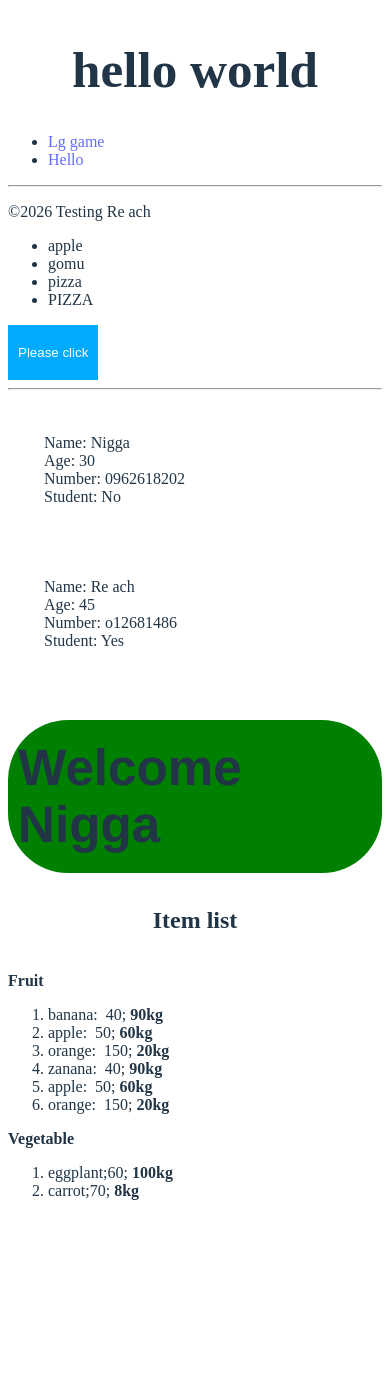
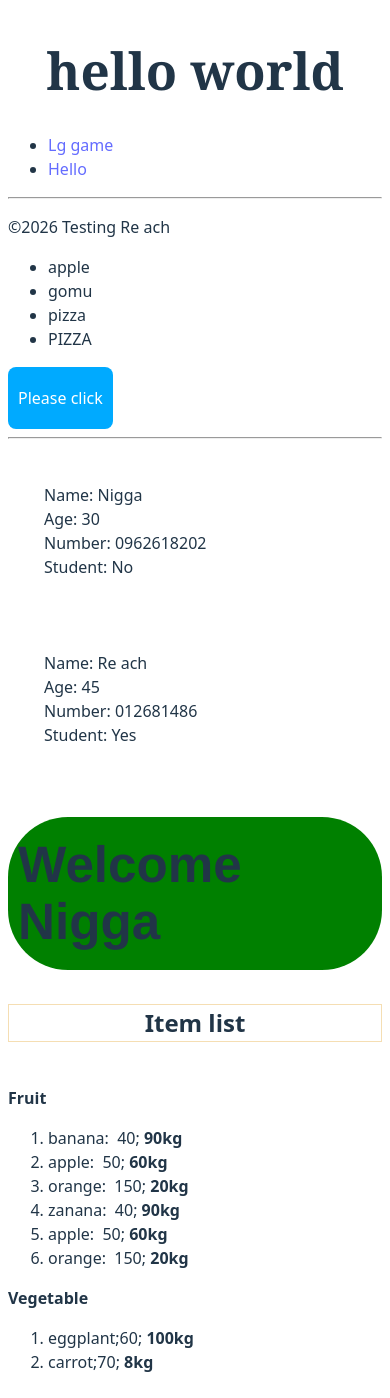
Before and after one commit to fizz168/react, a React (Vite) app in the folder react/: page / in a window 390 px wide. Before the commit the page ends 1224 px from the top, so only its background shows below. Built offline with nearby package versions, Linux system fonts and the light colour scheme.

Commit message:
fix: correct student phone number format and clean up CSS comments

```diff
--- a/react/src/App.jsx
+++ b/react/src/App.jsx
@@ -23,7 +23,7 @@ function App() {
    <Food></Food>
    <Button></Button>
    <Student name="Nigga" age= "30" Number="0962618202" isStudent={false}></Student>
-   <Student name="Re ach" age= "45" Number="o12681486" isStudent={true}></Student>
+   <Student name="Re ach" age= "45" Number="012681486" isStudent={true}></Student>
    <UserGretting isLoggedIn= {true} UserName="Nigga"></UserGretting>
    <List></List>
 
--- a/react/src/index.css
+++ b/react/src/index.css
@@ -1,4 +1,4 @@
-/*
+
 :root {
   font-family: system-ui, Avenir, Helvetica, Arial, sans-serif;
   line-height: 1.5;
@@ -12,7 +12,7 @@
   text-rendering: optimizeLegibility;
   -webkit-font-smoothing: antialiased;
   -moz-osx-font-smoothing: grayscale;
-} */
+}
 
 a {
   font-weight: 500;
@@ -39,7 +39,7 @@ h1 {
   line-height: 1.1;
 }
 
-/* button {
+button {
   border-radius: 8px;
   border: 1px solid transparent;
   padding: 0.6em 1.2em;
@@ -49,7 +49,7 @@ h1 {
   background-color: #1a1a1a;
   cursor: pointer;
   transition: border-color 0.25s;
-} */
+}
 button:hover {
   border-color: #646cff;
 }
@@ -70,14 +70,14 @@ button:focus-visible {
     background-color: #f9f9f9;
   }
 }
-/* .Button{
+.Button{
   background-color: white;
   color: black;
   padding: 20px 30px;
   border-radius: 60px;
   border: none;
   cursor: progress;
-} */
+}
 /* styling in button jsx */
 .Students{
   padding: 35px;
@@ -107,9 +107,11 @@ button:focus-visible {
   display: flex;
   align-items: center;
   justify-content: center;
+  border: 1px solid wheat;
 }
 .hello{
   display: flex;
   justify-content: center;
   align-items: center;
+  font-family: Georgia, 'Times New Roman', Times, serif;
 }
```
